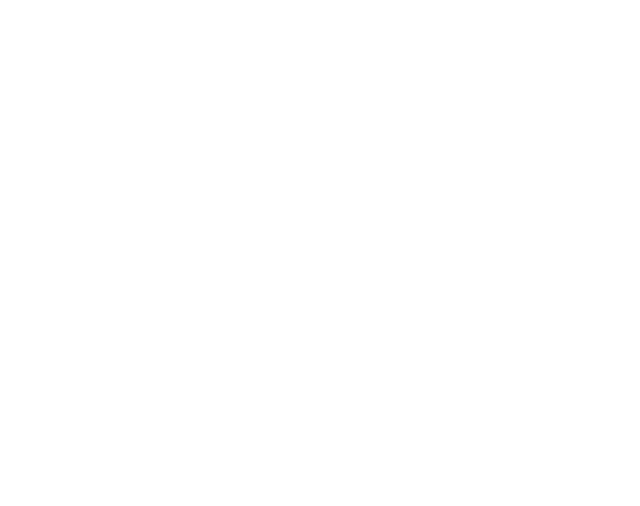
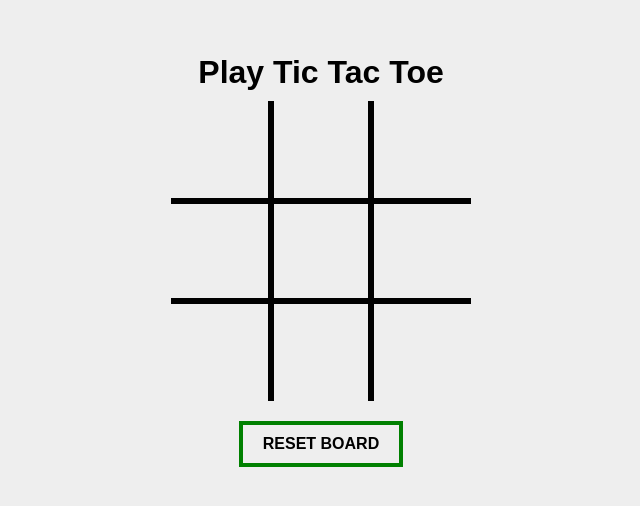
Before and after one commit to AlessioChen/tic-tac-toe, a Vue app: page / in a window 1280 px wide. Shown: the part 140-646 px from the top of the page, without its empty margins (319-959 px from the left). Built offline with nearby package versions, Linux system fonts and the light colour scheme.

Commit message:
add game layout

```diff
--- a/src/App.vue
+++ b/src/App.vue
@@ -1,18 +1,63 @@
 <template>
-
-
+  <div class="container">
+    <h1>Play Tic Tac Toe</h1>
+    <GameBoard />
+    <h2 id="winner" />
+    <button @click="handleReset" class="reset-button">RESET BOARD</button>
+  </div>
 </template>
 
 <script>
-
+import GameBoard from "./components/GameBoard.vue";
 export default {
-  name: 'App',
-  components: {}
-}
+  name: "App",
+  components: { GameBoard },
+  data() {
+    return {};
+  },
+  methods: {
+    handleReset() {
+      window.location.reload();
+    },
+  },
+};
 </script>
 
 <style>
-#app {
+* {
+  margin: 0;
+  padding: 0;
+  box-sizing: border-box;
+  font-family: Arial, Helvetica, sans-serif;
+}
 
+.container {
+  min-height: 100vh;
+  display: flex;
+  flex-direction: column;
+  align-items: center;
+  justify-content: center;
+  background: #eee;
+}
+
+.block:hover {
+  cursor: pointer;
+  background: #0ff30f;
+}
+.reset-button {
+  margin-top: 20px;
+  outline: none;
+  border: 4px solid green;
+  padding: 10px 20px;
+  font-size: 1rem;
+  font-weight: bold;
+  background: none;
+  transition: all 0.2s ease-in-out;
+}
+
+.reset-button:hover {
+  cursor: pointer;
+  background: green;
+  color: white;
 }
 </style>
--- /dev/null
+++ b/src/components/GameBoard.vue
@@ -0,0 +1,94 @@
+<template>
+  <div :board="board" @reset="reset" class="play-area">
+    <div id="block_0" @click="handleClick(0)" class="block">{{ board[0] }}</div>
+    <div id="block_1" @click="handleClick(1)" class="block">{{ board[1] }}</div>
+    <div id="block_2" @click="handleClick(2)" class="block">{{ board[2] }}</div>
+    <div id="block_3" @click="handleClick(3)" class="block">{{ board[3] }}</div>
+    <div id="block_4" @click="handleClick(4)" class="block">{{ board[4] }}</div>
+    <div id="block_5" @click="handleClick(5)" class="block">{{ board[5] }}</div>
+    <div id="block_6" @click="handleClick(6)" class="block">{{ board[6] }}</div>
+    <div id="block_7" @click="handleClick(7)" class="block">{{ board[7] }}</div>
+    <div id="block_8" @click="handleClick(8)" class="block">{{ board[8] }}</div>
+  </div>
+</template>
+
+<script>
+export default {
+  name: "GameBoard",
+  data() {
+    return {
+      currenPlayer: "x",
+      moves: 0,
+      board: [],
+    };
+  },
+
+  methods: {
+    reset() {
+      console.log("reset");
+    },
+    handleClick(blockId) {
+      if (this.board[blockId] == null && this.moves < 9) {
+        if (this.currenPlayer == "x") {
+          this.board[blockId] = "x";
+          this.currenPlayer = "o";
+        } else {
+          this.board[blockId] = "o";
+          this.currenPlayer = "x";
+        }
+        this.move++;
+      }
+    },
+  },
+};
+</script>
+
+<style>
+.play-area {
+  margin-top: 10px;
+  display: grid;
+  width: 300px;
+  height: 300px;
+  grid-template-columns: auto auto auto;
+}
+.block {
+  display: flex;
+  width: 100px;
+  height: 100px;
+  align-items: center;
+  justify-content: center;
+  font-size: 3rem;
+  font-weight: bold;
+  border: 3px solid black;
+  transition: background 0.2s ease-in-out;
+}
+
+/* Top border */
+#block_0,
+#block_1,
+#block_2 {
+  border-top: none;
+}
+
+/* Left border */
+#block_0,
+#block_3,
+#block_6 {
+  border-left: none;
+}
+
+/* Botton border */
+
+#block_6,
+#block_7,
+#block_8 {
+  border-bottom: none;
+}
+
+/* right border */
+#block_2,
+#block_5,
+#block_8 {
+  border-right: none;
+}
+</style>
```
